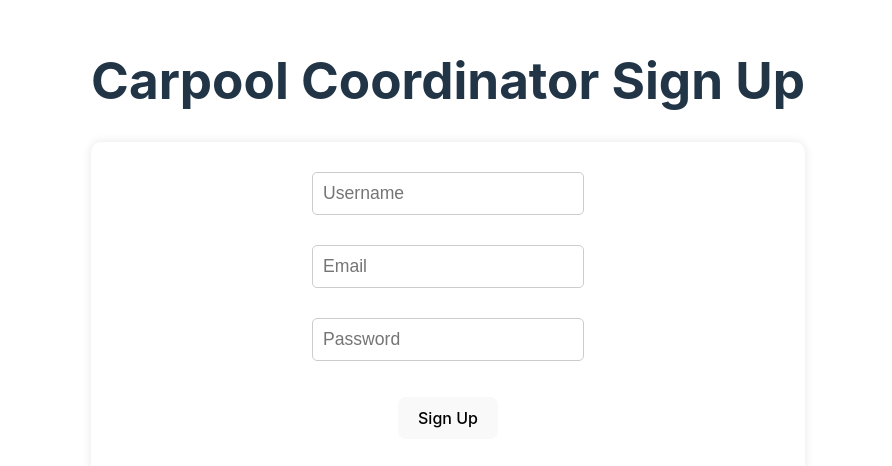
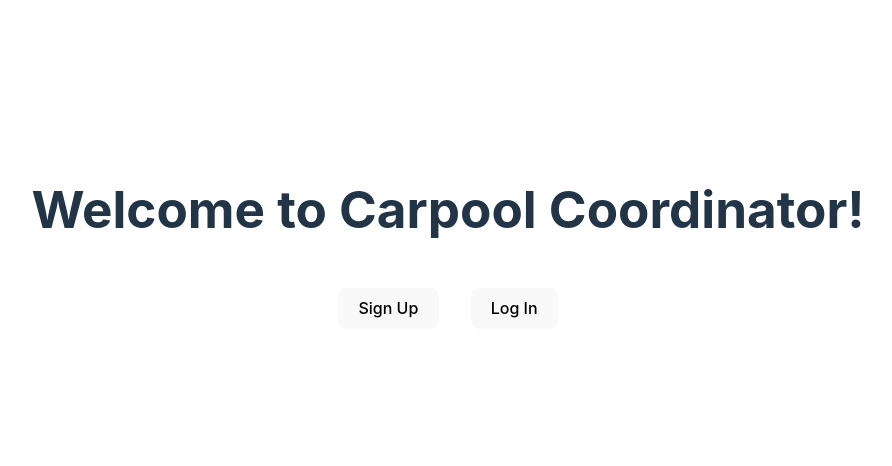
Before and after one commit to jmelovich/carpool-coordinator, a React (Vite) app in the folder frontend/carpool_webapp_frontend/: page / in a window 1280 px wide. Shown: the part 154-620 px from the top of the page, without its empty margins (192-1084 px from the left). Built offline with nearby package versions, Linux system fonts and the light colour scheme.

Commit message:
Updated the frontend UI

```diff
--- a/frontend/carpool_webapp_frontend/src/App.jsx
+++ b/frontend/carpool_webapp_frontend/src/App.jsx
@@ -9,60 +9,152 @@ function App() {
     password: ''
   });
 
+  const [showLogin, setShowLogin] = useState(false);
+  const [showSignup, setShowSignup] = useState(false);
+
   // for storing input changes to form data
   const handleChange = (e) => {
     setFormData({ ...formData, [e.target.name]: e.target.value });
   };
 
-  const handleSubmit = async (e) => {
+  const handleSignup = async (e) => {
     e.preventDefault();
-
-    try {
     const response = await fetch('http://127.0.0.1:5000/api/auth/register', {
       method: 'POST',
       headers: {
-          'Content-Type': 'application/json'
+        'Content-Type': 'application/json',
       },
-        body: JSON.stringify(formData)
-      })
+      body: JSON.stringify(formData),
+    });
     const data = await response.json();
-      console.log(`response is:`, data);
     if (response.ok) {
-        console.log(`Success! Returned token is: ${data.access_token}`);
+      console.log('Success! Returned token is:', data.access_token);
+    } else {
+      console.log('Error:', data.error);
     }
-      else {
-        console.log(`Error: ${data.error}`);
-      }
-    }
-    catch (error) {
-      console.log(`Sign up request failed: ${error.message}`)
-    }
-  }
+  };
+
+  const handleLogin = async (e) => {
+    // replace this stuff with backend things later
+    e.preventDefault();
+    console.log('Logging in with:', formData.username, formData.password);
+  };
 
   return (
     <div className="App">
-      <h1>Carpool Coordinator Sign Up</h1>
-      <div className="Login-border">
-        <form onSubmit={handleSubmit}>
-          <label className="largeLabel" htmlFor="username" >
-            <input className="inputBox" type="text" name="username" id="username" placeholder="Username" value={formData.username} onChange={handleChange} required>
-            </input>
+      <h1 className="text-4xl font-bold text-[#2A9D8F] mb-6 font-sans">
+        Welcome to Carpool Coordinator!
+      </h1>
+      <div className="space-x-4 mb-6">
+        <button
+          className="px-4 py-2 bg-[#228B22] text-white rounded-lg hover:bg-[#1c6e1c]"
+          onClick={() => {
+            setShowSignup(true);
+            setShowLogin(false);
+          }}
+        >
+          Sign Up
+        </button>
+        <button
+          className="px-4 py-2 bg-[#87CEEB] text-[#333333] rounded-lg hover:bg-[#6bb5d8]"
+          onClick={() => {
+            setShowLogin(true);
+            setShowSignup(false);
+          }}
+        >
+          Log In
+        </button>
+      </div>
+
+      {showSignup && (
+        <div className="mt-6 p-6 bg-[#B2C8BA] rounded-lg shadow-lg w-80">
+          <h2 className="text-xl font-semibold mb-4">Sign Up</h2>
+          <form onSubmit={handleSignup}>
+            <label className="largeLabel" htmlFor="username">
+              <input
+                className="inputBox w-full p-2 mb-2 border rounded"
+                type="text"
+                name="username"
+                id="username"
+                placeholder="Username"
+                value={formData.username}
+                onChange={handleChange}
+                required
+              />
             </label>
             <label className="largeLabel" htmlFor="email">
-            <input className="inputBox" type="text" name="email" id="email" placeholder="Email" value={formData.email} onChange={handleChange} required>
-            </input>
+              <input
+                className="inputBox w-full p-2 mb-2 border rounded"
+                type="email"
+                name="email"
+                id="email"
+                placeholder="Email"
+                value={formData.email}
+                onChange={handleChange}
+                required
+              />
             </label>
             <label className="largeLabel" htmlFor="password">
-            <input className="inputBox" type="text" name="password" id="password" placeholder="Password" value={formData.password} onChange={handleChange} required>
-            </input>
+              <input
+                className="inputBox w-full p-2 mb-4 border rounded"
+                type="password"
+                name="password"
+                id="password"
+                placeholder="Password"
+                value={formData.password}
+                onChange={handleChange}
+                required
+              />
             </label>
-          <button type="submit">
+            <button
+              type="submit"
+              className="w-full p-2 bg-[#228B22] text-white rounded-lg hover:bg-[#1c6e1c]"
+            >
               Sign Up
             </button>
           </form>
         </div>
-    </div >
-  )
+      )}
+
+      {showLogin && (
+        <div className="mt-6 p-6 bg-white shadow-lg rounded-lg border w-80">
+          <h2 className="text-lg font-semibold mb-2">Log In</h2>
+          <form onSubmit={handleLogin}>
+            <label className="largeLabel" htmlFor="username">
+              <input
+                className="inputBox w-full p-2 mb-2 border rounded"
+                type="text"
+                name="username"
+                id="username"
+                placeholder="Username"
+                value={formData.username}
+                onChange={handleChange}
+                required
+              />
+            </label>
+            <label className="largeLabel" htmlFor="password">
+              <input
+                className="inputBox w-full p-2 mb-4 border rounded"
+                type="password"
+                name="password"
+                id="password"
+                placeholder="Password"
+                value={formData.password}
+                onChange={handleChange}
+                required
+              />
+            </label>
+            <button
+              type="submit"
+              className="w-full p-2 bg-[#87CEEB] text-[#333333] rounded-lg hover:bg-[#6bb5d8]"
+            >
+              Log In
+            </button>
+          </form>
+        </div>
+      )}
+    </div>
+  );
 }
 
-export default App
+export default App;
```
Lines whose indentation alone changed are shown as unchanged.
